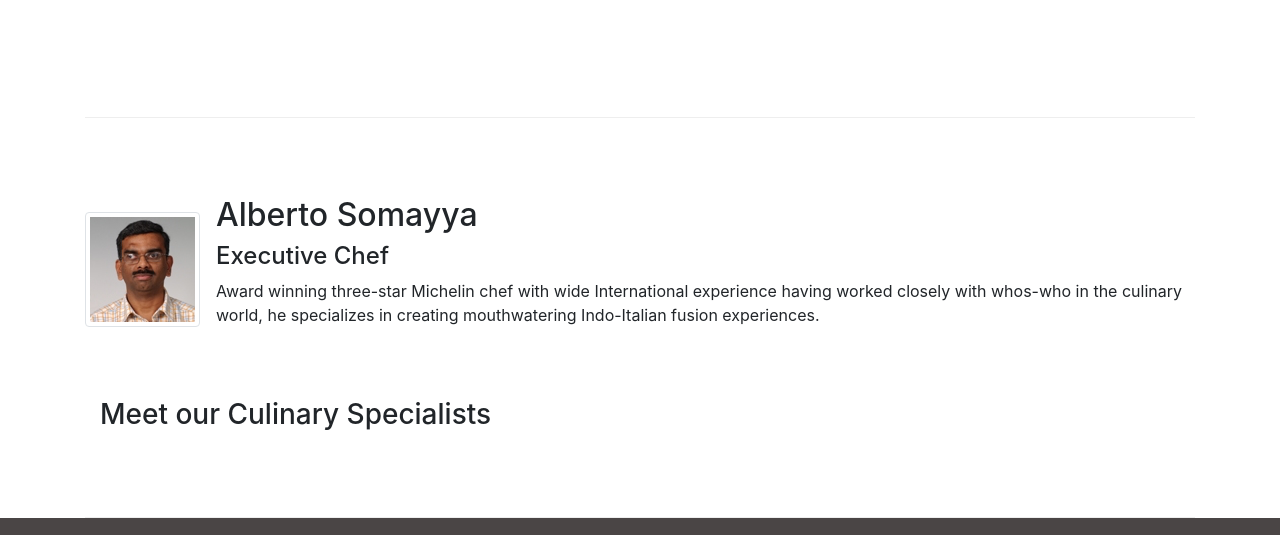
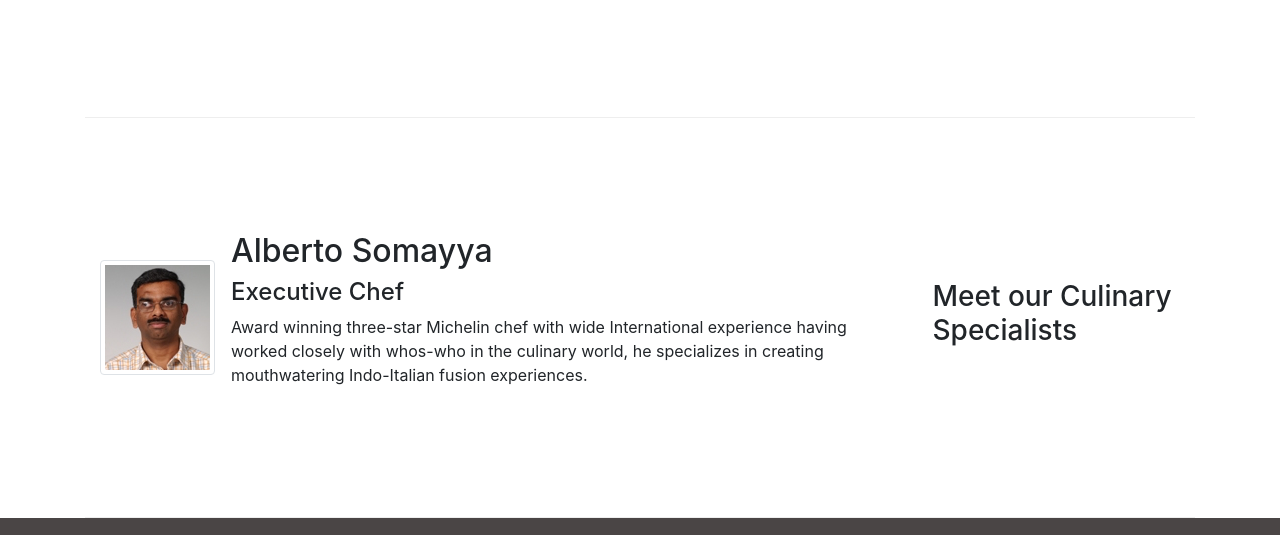
Before and after one commit to shijo12/Webpage-Bootstrap, a website: page index.html in a window 1280 px wide. Shown: the part 1016-1551 px from the top of the page. Drawn offline with nearby package versions, Linux system fonts and the light colour scheme.

Commit message:
Images and Media edited

```diff
--- a/index.html
+++ b/index.html
@@ -77,10 +77,11 @@
         </div>
 
         <div class="row row-content align-items-center">
-            <div class="col-12 order-sm-last col-sm-6">
+            <div class="col-12 col-sm-4 order-sm-last col-md-3">
                 <h3>Meet our Culinary Specialists</h3>
             </div>
-            <div class="media">
+            <div class="col col-sm order-sm-first col-mid">
+              <div class="media">
                     <img class="d-flex mr-3 img-thumbnail align-self-center"
                             src="img/alberto.png" alt="Alberto Somayya">
                     <div class="media-body">
@@ -93,6 +94,7 @@
                             </p>
                     </div>
                 </div>
+              </div>
         </div>
     </div>
 
```
